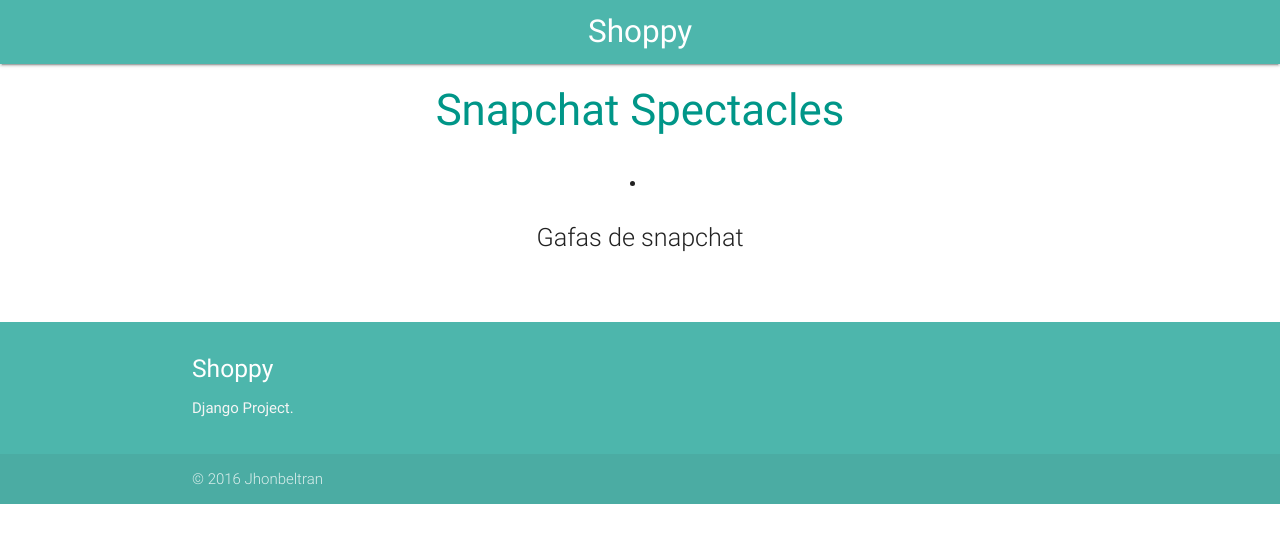
After one commit to jbeltranleon/shoppydjango, a Django app: page /product/1/ in a window 1280 px wide. The commit adds this page. Shown: the top 543 px of the page. Run offline with Django 3.2, Linux system fonts and the light colour scheme; data comes from the database, SQL or seed files in the repository; some libraries are stand-ins or nearby versions.

Commit message:
agrego en views la funcion que controla el template y los datos para cada producto, agrego su url en el modulo

```diff
--- a/products/urls.py
+++ b/products/urls.py
@@ -4,4 +4,5 @@
 urlpatterns = [
 	url(r'^$', views.hello_world, name='hello'),
 	url(r'^snapchat/', views.snapchat, name='snapchat'),
+	url(r'^product/(?P<pk>[0-9]+)/$', views.product_detail, name='product_detail')
 ]
--- a/products/views.py
+++ b/products/views.py
@@ -1,6 +1,6 @@
 from django.http import HttpResponse
 from django.template import loader
-from django.shortcuts import render
+from django.shortcuts import render, get_object_or_404
 
 from .models import Product
 
@@ -25,3 +25,11 @@
         'title' : title
     }
     return HttpResponse(template.render(context, request))
+
+def product_detail(request, pk):
+    product = get_object_or_404(Product, pk=pk)
+    template = loader.get_template('product_detail.html')
+    context = {
+        'product' : product
+    }
+    return HttpResponse(template.render(context, request))
--- a/templates/index.html
+++ b/templates/index.html
@@ -12,7 +12,9 @@
 			{% for product in products %}
 				<li>
 					<div class="chip">
-						{{ product.name }}
+						<a href="{% url 'product_detail' product.pk %}">
+							{{ product.name }}
+						</a>
 						<img src="{{ product.image.url }}" alt="">
 					</div>
 				</li>
--- /dev/null
+++ b/templates/product_detail.html
@@ -0,0 +1,19 @@
+{% extends "base.html" %}
+{% block page_title %}
+	{{ product.name }}
+{% endblock %}
+{% block content %}
+	<div class="container">
+		<div class="row center">
+			<h3 class="teal-text">{{ product.name }}</h3>
+		</div>
+		<div class="row center">
+				<li>
+					<p class="flow-text">
+						{{ product.description }}
+					</p>
+				</li>
+		</div>
+
+	</div>
+{% endblock %}
```
Also changed, not shown: 2 other files.
